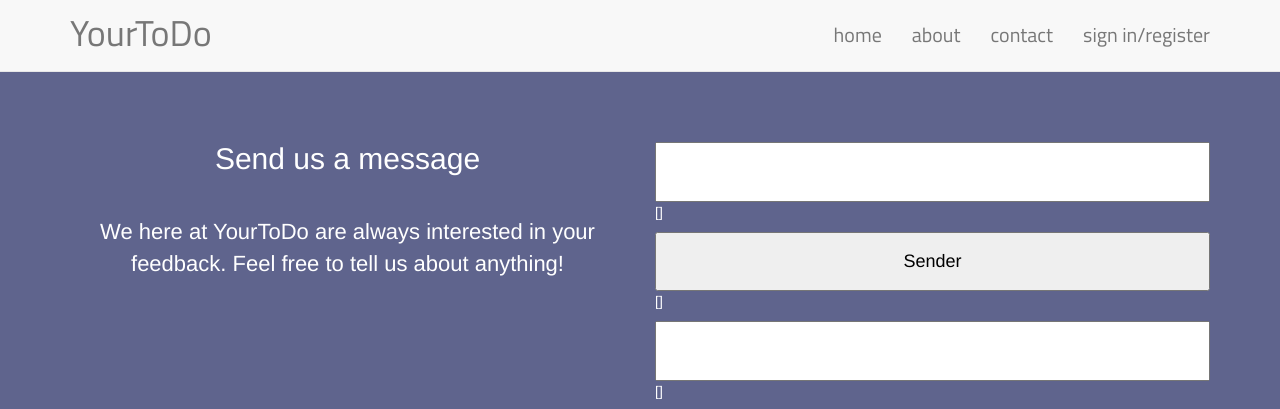
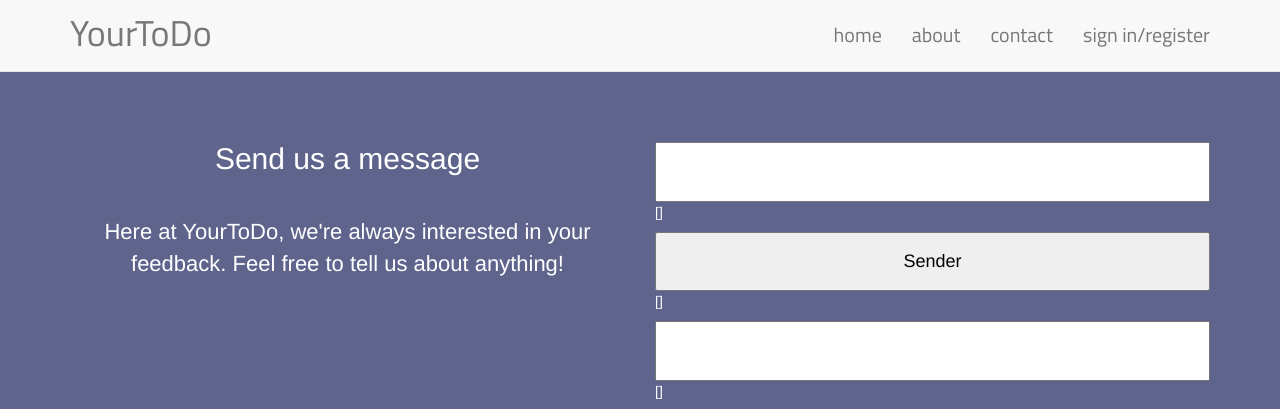
Before and after one commit to bendavidsonku/YourToDo, a Django app: template YourToDo/templates/static/contact.html in a window 1280 px wide. Shown: the top 409 px of the page. Run offline with Django 3.2, Linux system fonts and the light colour scheme; the template is opened without the code that fills it, so the values that code supplies are empty, except form fields; tables that the repository leaves empty hold one stand-in row (values such as "Sample post"); form fields are guessed from the names that the template uses; some libraries are stand-ins or nearby versions.

Commit message:
Wording & update contact email recipients.

```diff
--- a/YourToDo/templates/static/contact.html
+++ b/YourToDo/templates/static/contact.html
@@ -10,7 +10,7 @@
                 <div class="form-contact-text col-lg-6 col-md-6 col-sm-6 col-xs-12">
                     <h2>Send us a message</h2>
                     <br>
-                    <p>We here at YourToDo are always interested in your feedback. Feel free to tell us about anything!</p>
+                    <p>Here at YourToDo, we're always interested in your feedback. Feel free to tell us about anything!</p>
                 </div>
                 <div class="col-lg-6 col-md-6 col-sm-6 col-xs-12">
                     <form action="/contact/" method="post">{% csrf_token %}
--- a/YourToDo/views.py
+++ b/YourToDo/views.py
@@ -25,7 +25,7 @@ def contact(request):
             message += "\n\r" + form.cleaned_data['name']
             sender = form.cleaned_data['sender']
 
-            recipients = ['jaysanco@gmail.com']
+            recipients = ['ytdplanner@gmail.com']
 
             send_mail(subject, message, sender, recipients)
             return HttpResponseRedirect('/contact_success/')
```
